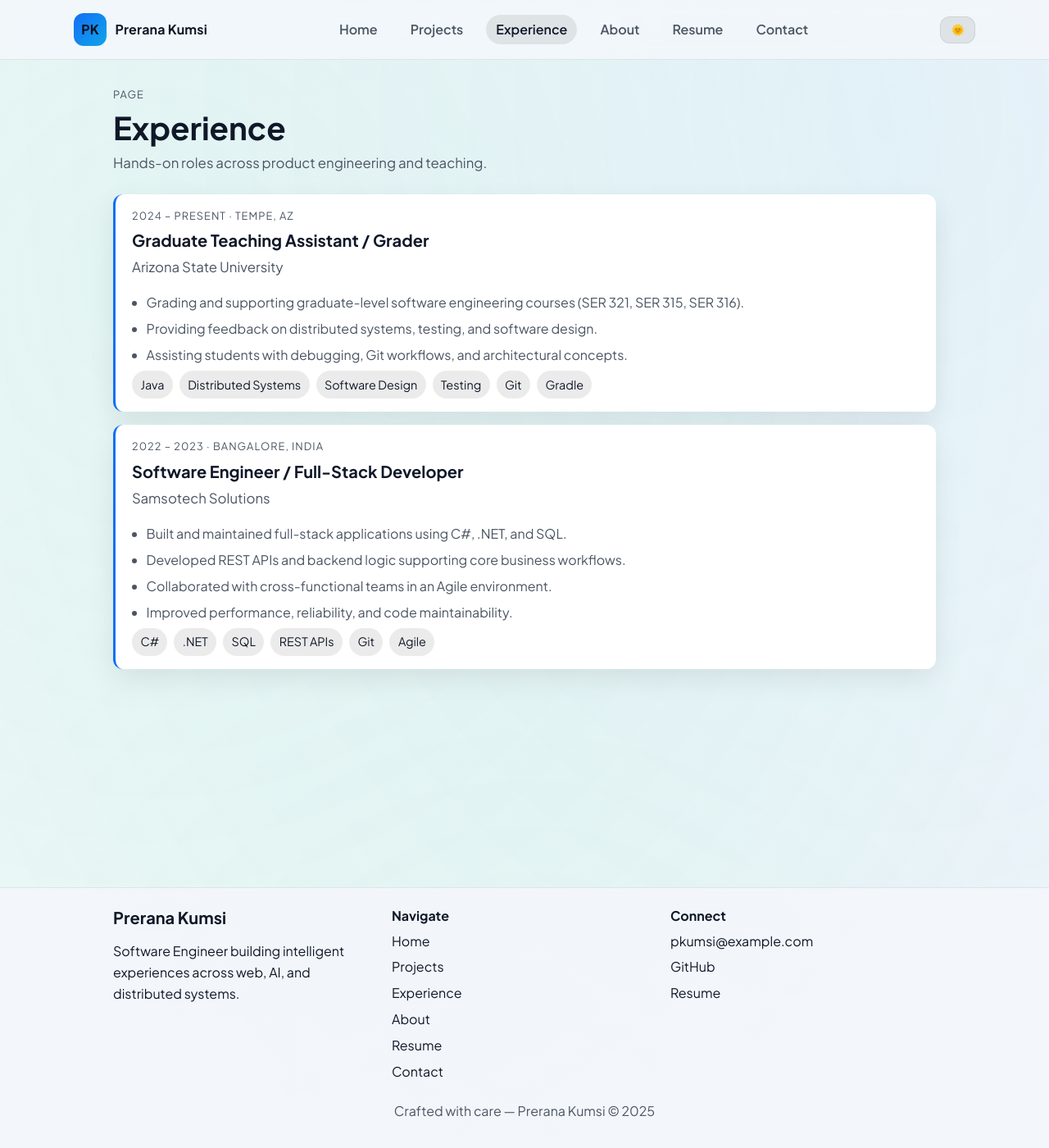
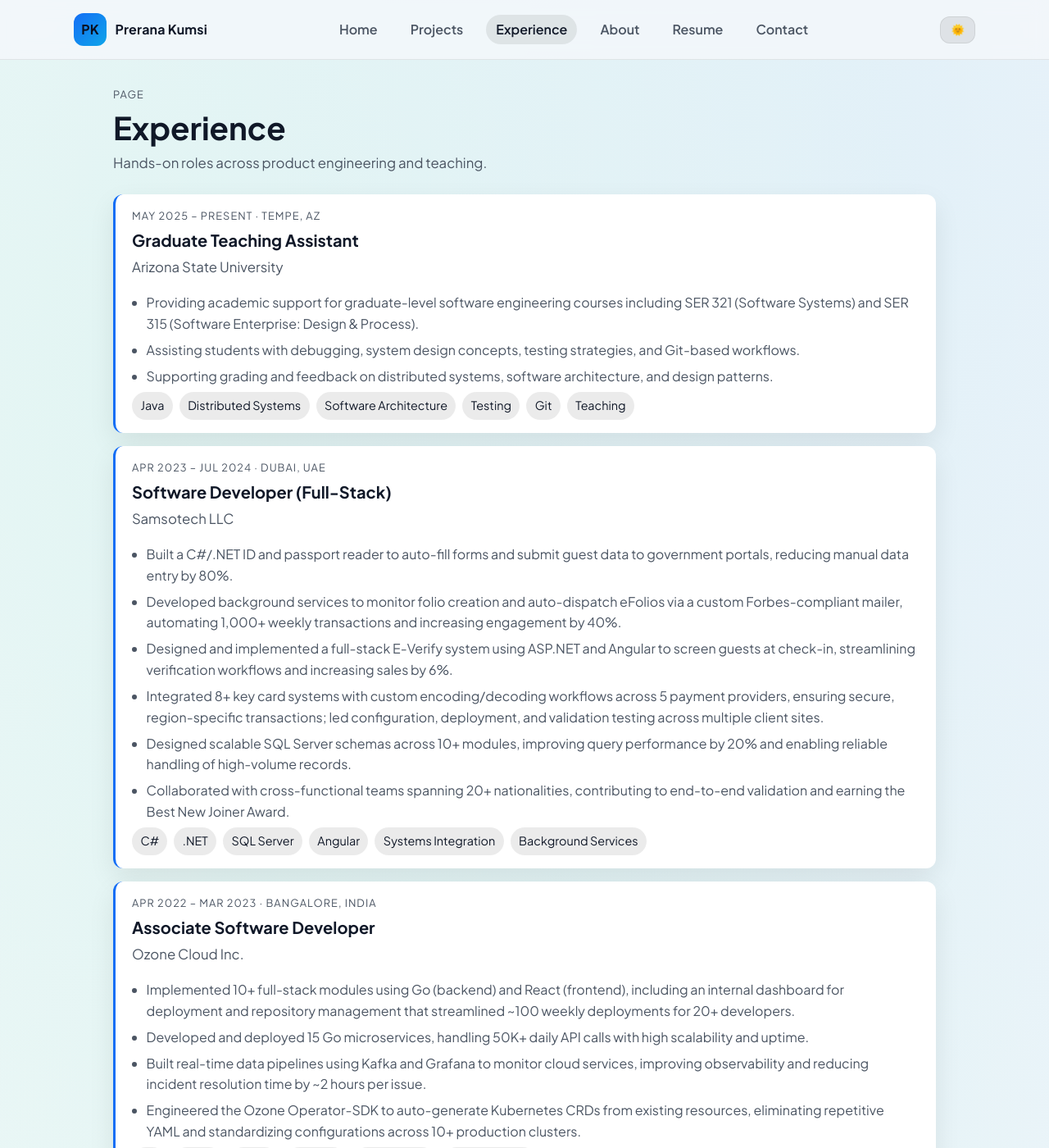
Before and after one commit to pkumsi/pkumsi.github.io, a Jekyll site: the page built from experience.md, in a window 1280 px wide and 1400 px high. Shown: the whole window at 82% size. Built offline with Jekyll 4.4.1, drawn with Linux system fonts in a browser that asks for light colours; some of the changed text lies outside the part shown.

Commit message:
updated exp

```diff
--- a/_includes/footer.html
+++ b/_includes/footer.html
@@ -15,7 +15,7 @@
     <div>
       <h4>Connect</h4>
       <ul>
-        <li><a href="mailto:pkumsi@example.com">pkumsi@example.com</a></li>
+        <li><a href="mailto:pkumsi@asu.edu">pkumsi@asu.edu</a></li>
         <li><a href="https://github.com/pkumsi" target="_blank" rel="noreferrer">GitHub</a></li>
         <li><a href="{{ '/assets/Prerana_Kumsi_Resume.pdf' | relative_url }}">Resume</a></li>
       </ul>
--- a/_layouts/home.html
+++ b/_layouts/home.html
@@ -111,7 +111,7 @@ layout: default
       <p>I’m open to roles where I can design and deliver thoughtful software—whether that’s AI-powered experiences, data-intensive services, or polished web products.</p>
     </div>
     <div class="cta-actions">
-      <a class="btn primary" href="mailto:pkumsi@example.com">Email me</a>
+      <a class="btn primary" href="mailto:pkumsi@asu.edu">Email me</a>
       <a class="btn ghost" href="{{ '/resume/' | relative_url }}">View resume</a>
     </div>
   </div>
--- a/experience.md
+++ b/experience.md
@@ -7,34 +7,53 @@ permalink: /experience/
 <div class="timeline">
   <article class="experience-card">
     <div class="exp-meta">
-      <p class="eyebrow">2024 – Present · Tempe, AZ</p>
-      <h3>Graduate Teaching Assistant / Grader</h3>
+      <p class="eyebrow">May 2025 – Present · Tempe, AZ</p>
+      <h3>Graduate Teaching Assistant</h3>
       <p class="lede">Arizona State University</p>
     </div>
     <ul class="key-points">
-      <li>Grading and supporting graduate-level software engineering courses (SER 321, SER 315, SER 316).</li>
-      <li>Providing feedback on distributed systems, testing, and software design.</li>
-      <li>Assisting students with debugging, Git workflows, and architectural concepts.</li>
+      <li>Providing academic support for graduate-level software engineering courses including SER 321 (Software Systems) and SER 315 (Software Enterprise: Design & Process).</li>
+      <li>Assisting students with debugging, system design concepts, testing strategies, and Git-based workflows.</li>
+      <li>Supporting grading and feedback on distributed systems, software architecture, and design patterns.</li>
     </ul>
     <div class="tags">
-      <span class="pill">Java</span><span class="pill">Distributed Systems</span><span class="pill">Software Design</span><span class="pill">Testing</span><span class="pill">Git</span><span class="pill">Gradle</span>
+      <span class="pill">Java</span><span class="pill">Distributed Systems</span><span class="pill">Software Architecture</span><span class="pill">Testing</span><span class="pill">Git</span><span class="pill">Teaching</span>
     </div>
   </article>
 
   <article class="experience-card">
     <div class="exp-meta">
-      <p class="eyebrow">2022 – 2023 · Bangalore, India</p>
-      <h3>Software Engineer / Full-Stack Developer</h3>
-      <p class="lede">Samsotech Solutions</p>
+      <p class="eyebrow">Apr 2023 – Jul 2024 · Dubai, UAE</p>
+      <h3>Software Developer (Full-Stack)</h3>
+      <p class="lede">Samsotech LLC</p>
     </div>
     <ul class="key-points">
-      <li>Built and maintained full-stack applications using C#, .NET, and SQL.</li>
-      <li>Developed REST APIs and backend logic supporting core business workflows.</li>
-      <li>Collaborated with cross-functional teams in an Agile environment.</li>
-      <li>Improved performance, reliability, and code maintainability.</li>
+      <li>Built a C#/.NET ID and passport reader to auto-fill forms and submit guest data to government portals, reducing manual data entry by 80%.</li>
+      <li>Developed background services to monitor folio creation and auto-dispatch eFolios via a custom Forbes-compliant mailer, automating 1,000+ weekly transactions and increasing engagement by 40%.</li>
+      <li>Designed and implemented a full-stack E-Verify system using ASP.NET and Angular to screen guests at check-in, streamlining verification workflows and increasing sales by 6%.</li>
+      <li>Integrated 8+ key card systems with custom encoding/decoding workflows across 5 payment providers, ensuring secure, region-specific transactions; led configuration, deployment, and validation testing across multiple client sites.</li>
+      <li>Designed scalable SQL Server schemas across 10+ modules, improving query performance by 20% and enabling reliable handling of high-volume records.</li>
+      <li>Collaborated with cross-functional teams spanning 20+ nationalities, contributing to end-to-end validation and earning the Best New Joiner Award.</li>
     </ul>
     <div class="tags">
-      <span class="pill">C#</span><span class="pill">.NET</span><span class="pill">SQL</span><span class="pill">REST APIs</span><span class="pill">Git</span><span class="pill">Agile</span>
+      <span class="pill">C#</span><span class="pill">.NET</span><span class="pill">SQL Server</span><span class="pill">Angular</span><span class="pill">Systems Integration</span><span class="pill">Background Services</span>
+    </div>
+  </article>
+
+  <article class="experience-card">
+    <div class="exp-meta">
+      <p class="eyebrow">Apr 2022 – Mar 2023 · Bangalore, India</p>
+      <h3>Associate Software Developer</h3>
+      <p class="lede">Ozone Cloud Inc.</p>
+    </div>
+    <ul class="key-points">
+      <li>Implemented 10+ full-stack modules using Go (backend) and React (frontend), including an internal dashboard for deployment and repository management that streamlined ~100 weekly deployments for 20+ developers.</li>
+      <li>Developed and deployed 15 Go microservices, handling 50K+ daily API calls with high scalability and uptime.</li>
+      <li>Built real-time data pipelines using Kafka and Grafana to monitor cloud services, improving observability and reducing incident resolution time by ~2 hours per issue.</li>
+      <li>Engineered the Ozone Operator-SDK to auto-generate Kubernetes CRDs from existing resources, eliminating repetitive YAML and standardizing configurations across 10+ production clusters.</li>
+    </ul>
+    <div class="tags">
+      <span class="pill">Go</span><span class="pill">React</span><span class="pill">Kafka</span><span class="pill">Grafana</span><span class="pill">Kubernetes</span><span class="pill">Microservices</span>
     </div>
   </article>
 </div>
```
Also changed, not shown: contact.md (+1 -1 lines).
